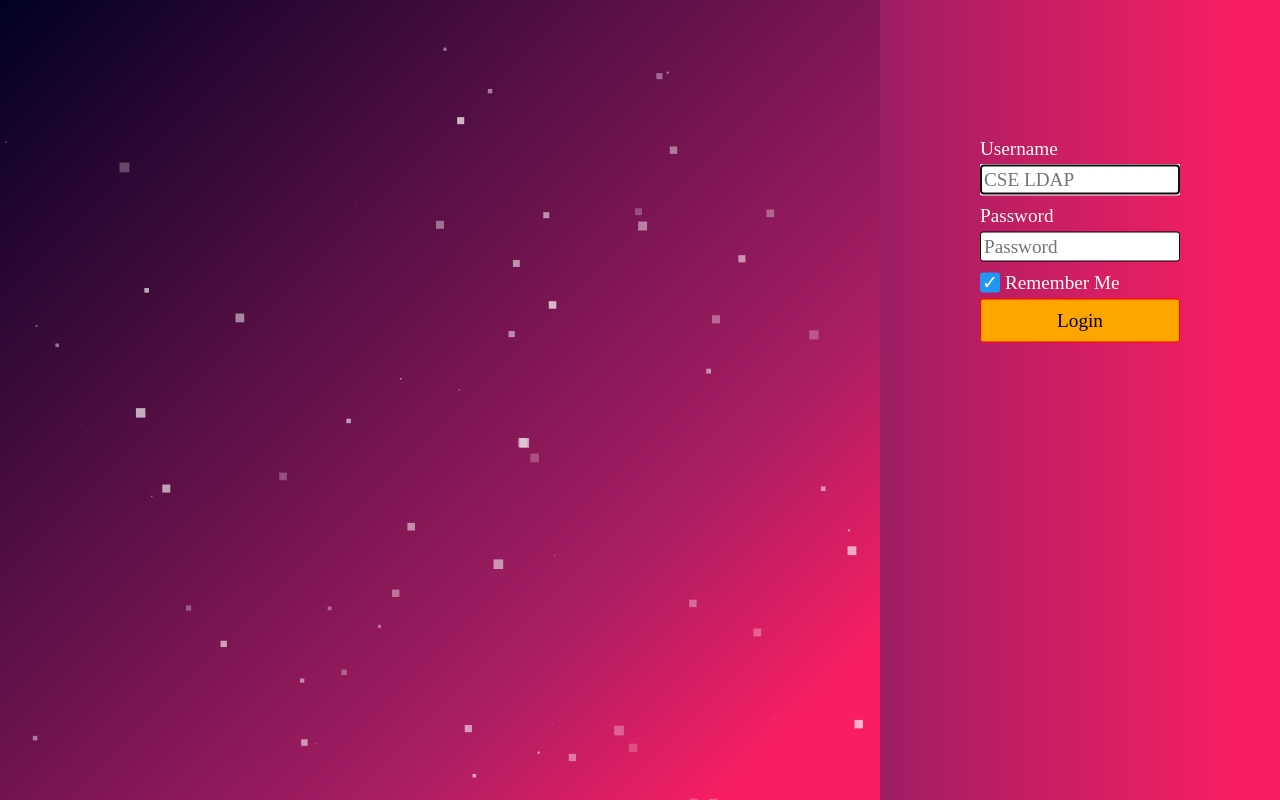
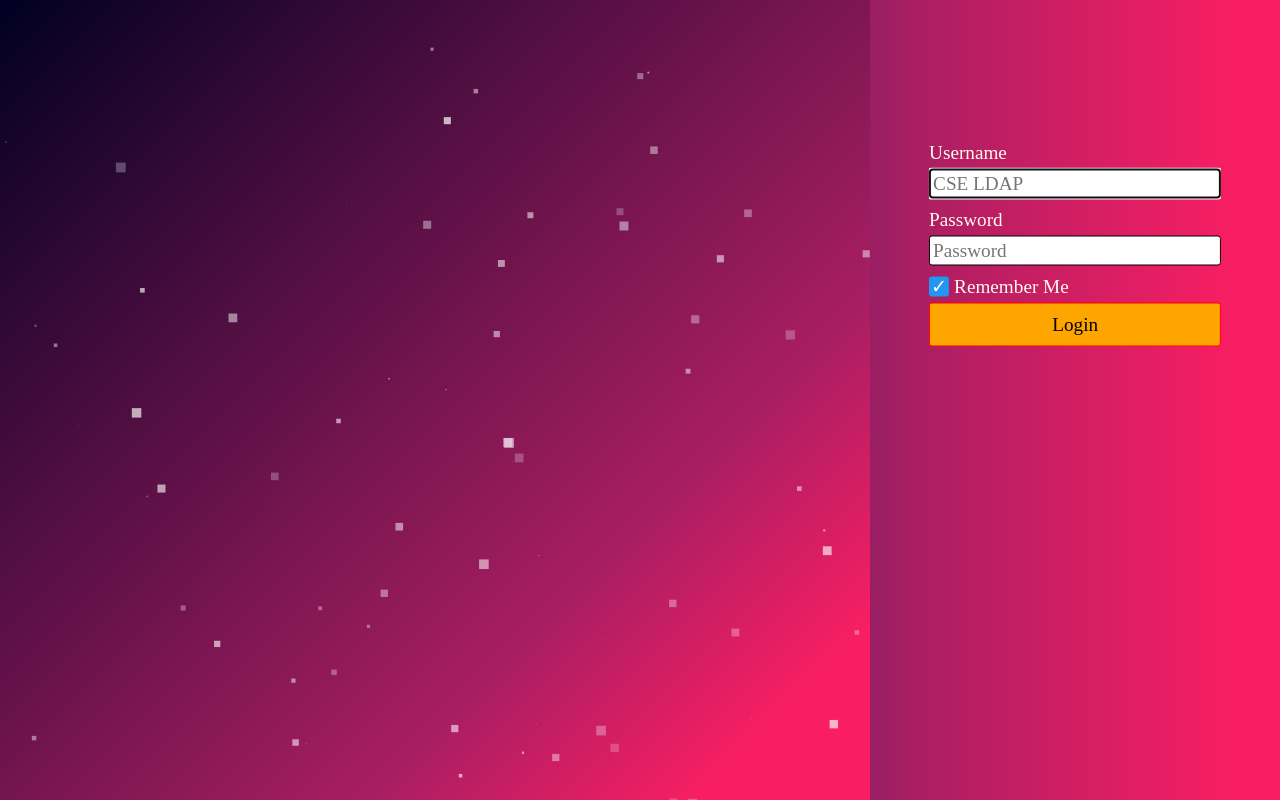
Before and after one commit to 3y3p4tch/progress_tracker, a PHP site: page /login.php in a window 1280 px wide. Run offline with PHP 8.4, Linux system fonts and the light colour scheme; some web fonts are replaced.

Commit message:
login page modified with page redirection facility Now we provide facility to a user which was previously logged in to go back to his previous site location after successfull log in

```diff
--- a/login.css
+++ b/login.css
@@ -1,3 +1,5 @@
+@charset "UTF-8";
+
 body {
 	margin: 0;
 }
@@ -5,7 +7,7 @@ body {
 #init_info {
 	position: absolute;
 	box-sizing: border-box;
-	width: 70%;
+	width: 68%;
 	height: 100%;
 	left: 0; top: 0;
 	background-image: linear-gradient(135deg, #000023 0%, #a91E63 70%, #f91E63 90%);
@@ -14,12 +16,12 @@ body {
 	background-color: red;
 }
 
-.login {
+#login {
 	box-sizing: border-box;
 	padding: 10px;
 	right: 0;
 	top: 0;
-	width: 30%;
+	width: 32%;
 	height: 100%;
 	position: absolute;
 	background-color: orangered;
@@ -30,15 +32,17 @@ body {
 	min-width: 400px;
 }
 
-.login form {
-	position: absolute;
+#login form {
+	position: relative;
 	left: 50%;
 	top: 30%;
 	transform: translate(-50%, -50%);
+	width: 75%;
+	max-width: 344px;
 	overflow: hidden;
 }
 
-.login > form > input {
+#login > form > input {
 	margin: 5px 0 5px;
 	background-color: #fff;
 	border: 1px solid #000;
@@ -48,6 +52,12 @@ body {
 	font-family: inherit;
 	font-size: inherit;
 	width: 100%;
+}
+
+@media only screen and (min-width: 1496px) {
+	#login > form > input {
+		width: 270px;
+	}
 }
 
 /* ///////////////////// custom checkbox /////////////////////  */
@@ -84,7 +94,7 @@ body {
 
 
 .checkmark:after {
-    content: "✓";
+    content: '✓';
     position: absolute;
 	display: none;
 	top: 50%; left: 50%;
--- a/login.php
+++ b/login.php
@@ -7,25 +7,47 @@ function customError($errno, $errstr, $err_f, $err_l) {
 
 //set error handler
 set_error_handler("customError");
-
+// //////////////////////////////*******To be removed when login.php is complete*******///////////////////////////////////////////////////////
 /* These are our valid ldap and passwords */
 $user = '170050059';
 $pass = 'pass';
+
+if (isset($_COOKIE['ldap']) && isset($_COOKIE['passwd'])) {
+	if (($_COOKIE['ldap'] == $user) && ($_COOKIE['passwd'] == md5($pass))) {
+		header('location: dashboard.php');
+		exit();
+	}
+}
+
+session_start();
+if ($_SERVER["REQUEST_METHOD"] == "GET") {
+	if (isset($_GET['location']) && $_GET['location'] != '') {
+	$location = urldecode($_GET['location']);
+	}
+	else {
+		$location = 'dashboard.php';
+	}
+	$_SESSION['location'] = $location;
+}
+
+
+
 if ($_SERVER["REQUEST_METHOD"] == "POST") {
 	if (isset($_POST['ldap']) && isset($_POST['passwd'])) {
 		if (($_POST['ldap'] == $user) && ($_POST['passwd'] == $pass)) {
 
 			if (isset($_POST['remember_me'])) {
 				/* Set cookie to last 1 year */
-				setcookie('ldap', $_POST['ldap'], time()+86400*365, '/');
-				setcookie('passwd', md5($_POST['passwd']), time()+ 86400*365, '/');
+				setcookie('ldap', $_POST['ldap'], time()+86400*365);
+				setcookie('passwd', md5($_POST['passwd']), time()+ 86400*365);
 
 			} else {
 				/* Cookie expires when browser closes */
-				setcookie('ldap', $_POST['ldap'], false, '/');
-				setcookie('passwd', md5($_POST['passwd']), false, '/');
+				setcookie('ldap', $_POST['ldap'], false);
+				setcookie('passwd', md5($_POST['passwd']), false);
 			}
-			header('Location: dashboard.php');
+			header('Location: '.$_SESSION['location']);
+			unset($_SESSION['location']);
 			exit();
 
 		} else {
@@ -51,14 +73,14 @@ if ($_SERVER["REQUEST_METHOD"] == "POST") {
 		<!-- Info Content like what the site is about -->
 	</div>
 
-	<div class="login" id='login'>
+	<div id='login'>
 		<form action="<?php echo htmlspecialchars($_SERVER["PHP_SELF"]);?>" method="post">
 			<span>Username</span>
 			<input type="text" placeholder="CSE LDAP" name="ldap" id="ldap" size="15" pattern="[A-Za-z_0-9]*" required><br>
 			<span>Password</span>
 			<input type="password" placeholder="Password" name="passwd" id="passwd" size="15" required><br>
 			<label class='container'><input type="checkbox" checked="checked" name="remember_me"><span class='checkmark'></span><span style='display: inline-block;'>Remember Me</span></label>
-			<input type="submit" value="Login" style="margin: 0; padding: 10px; position: relative; background-color: #ffa500; border: 1px solid red; right: 50%; transform: translateX(50%); cursor: pointer; width: 100%">
+			<input type="submit" value="Login" style="margin: 0; padding: 10px; position: relative; background-color: #ffa500; border: 1px solid red; width: 100%; cursor: pointer;">
 		</form>
 	</div>
 </body>
```
